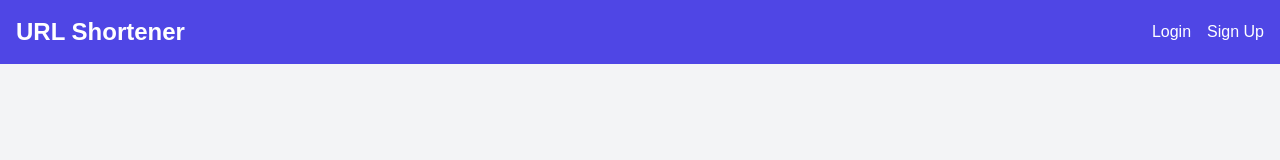
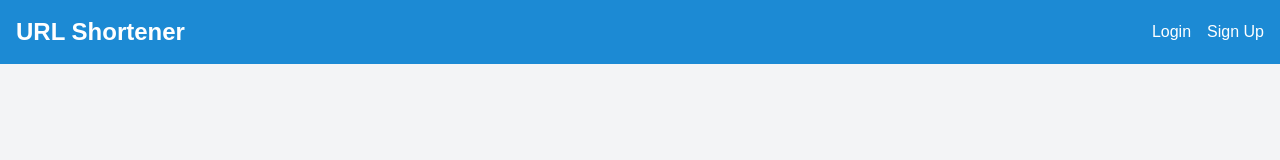
Before and after one commit to rakit-digital/url-shortener, a Next.js app: page / in a window 1280 px wide. Shown: the top 160 px of the page. Built offline with nearby package versions, Linux system fonts and the light colour scheme; no server answers.

Commit message:
updated navbar colors

```diff
--- a/components/ui/navbar.tsx
+++ b/components/ui/navbar.tsx
@@ -20,7 +20,7 @@ export default function Navbar() {
     };
 
     return (
-        <nav className="bg-indigo-600 p-4 shadow-lg">
+        <nav className="bg-primary p-4 shadow-lg">
             <div className="container mx-auto flex justify-between items-center">
                 <Link href="/" className="text-white text-2xl font-bold hover:text-gray-200 transition-colors">URL Shortener</Link>
                 <div>
```
